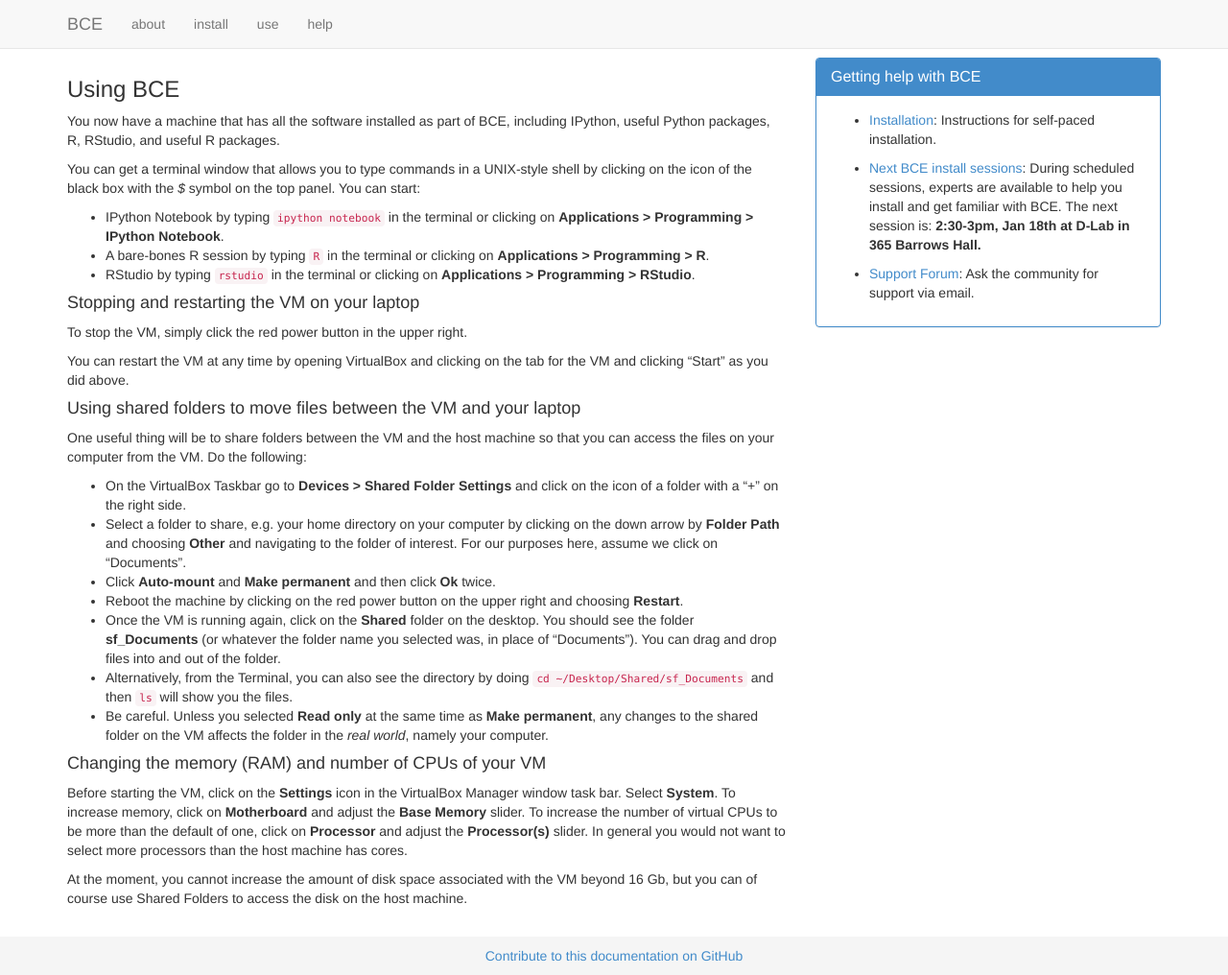
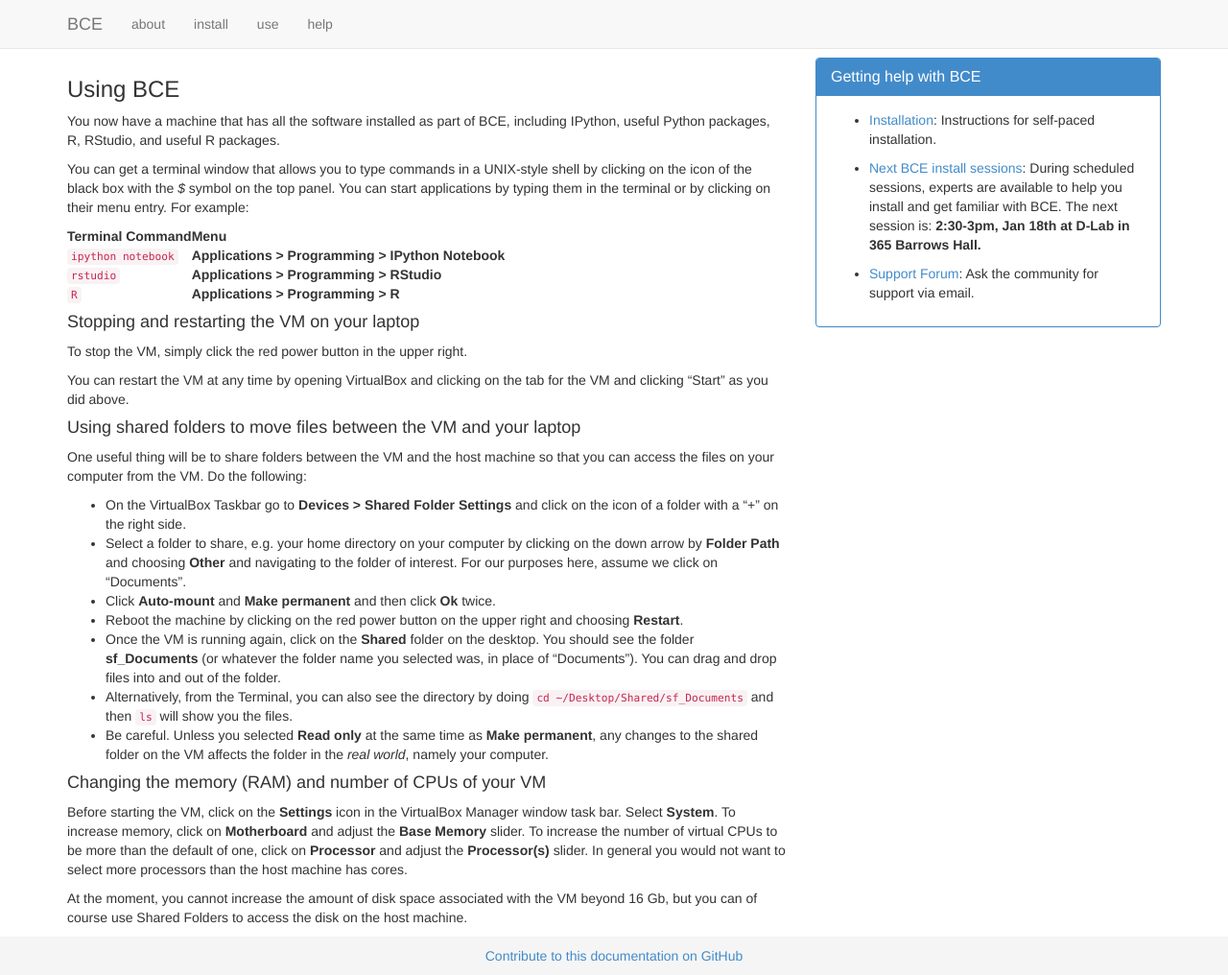
Before and after one commit to ucberkeley/bce-documentation, a Jekyll site: the page built from use.md, in a window 1280 px wide and 1016 px high. Shown: the whole window at 96% size. Built offline with Jekyll 4.4.1, drawn with Linux system fonts in a browser that asks for light colours; nearby versions of some CDN libraries; library files that are not in the unit come from our copies; Markdown is read by kramdown in place of the engine named in the settings.

Commit message:
Format commands and their menu items in a table.

```diff
--- a/use.md
+++ b/use.md
@@ -11,11 +11,14 @@ R packages.
 
 You can get a terminal window that allows you to type commands in a
 UNIX-style shell by clicking on the icon of the black box with the *$*
-symbol on the top panel. You can start:
+symbol on the top panel. You can start applications by typing them in the
+terminal or by clicking on their menu entry. For example:
 
-  - IPython Notebook by typing `ipython notebook` in the terminal or clicking on **Applications > Programming > IPython Notebook**.
-  - A bare-bones R session by typing `R` in the terminal or clicking on **Applications > Programming > R**.
-  - RStudio by typing `rstudio` in the terminal or clicking on **Applications > Programming > RStudio**.
+|   Terminal Command | Menu                                              |
+| :----------------- | :------------------------------------------------ |
+| `ipython notebook` | **Applications > Programming > IPython Notebook** |
+|          `rstudio` | **Applications > Programming > RStudio**          |
+|                `R` | **Applications > Programming > R**                |
 
 #### Stopping and restarting the VM on your laptop
 
```
